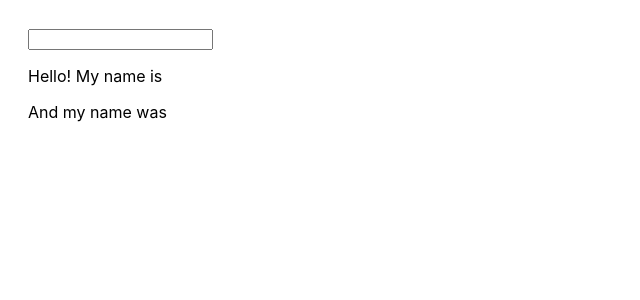
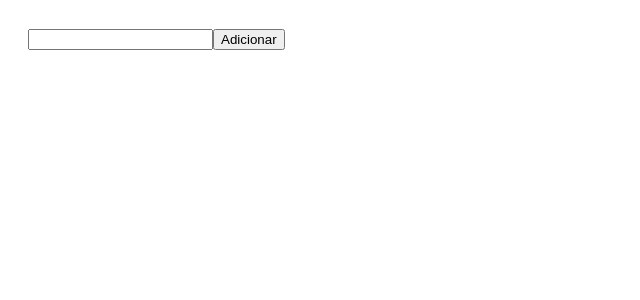
Before and after one commit to felipemotarocha/react-hooks-dicasparadevs, a React (Create React App) app: page / in a window 1280 px wide. Shown: the top 300 px of the page, without its empty margins (0-640 px from the left). Built offline with nearby package versions, Linux system fonts and the light colour scheme.

Commit message:
useReducer

```diff
--- a/src/App.js
+++ b/src/App.js
@@ -1,19 +1,55 @@
-import { useEffect, useState, useRef } from "react";
+import { useReducer, useState } from "react";
+
+const reducer = (state, action) => {
+  switch (action.type) {
+    case "add-task":
+      return {
+        ...state,
+        tasks: [...state.tasks, { name: action.payload, isCompleted: false }],
+        tasksCount: state.tasksCount + 1,
+      };
+    case "toggle-task":
+      return {
+        ...state,
+        tasks: state.tasks.map((item, index) =>
+          index === action.payload
+            ? { ...item, isCompleted: !item.isCompleted }
+            : item
+        ),
+      };
+    default:
+      return state;
+  }
+};
 
 const App = () => {
-  const [name, setName] = useState("");
+  const [state, dispatch] = useReducer(reducer, { tasks: [], tasksCount: 0 });
 
-  const previousName = useRef();
-
-  useEffect(() => {
-    previousName.current = name;
-  }, [name]);
+  const [inputValue, setInputValue] = useState("");
 
   return (
     <div>
-      <input value={name} onChange={(e) => setName(e.target.value)} />
-      <p>Hello! My name is {name}</p>
-      <p>And my name was {previousName.current}</p>
+      <input
+        value={inputValue}
+        onChange={(e) => setInputValue(e.target.value)}
+      />
+      <button
+        onClick={() => {
+          dispatch({ type: "add-task", payload: inputValue });
+          setInputValue("");
+        }}
+      >
+        Adicionar
+      </button>
+
+      {state.tasks.map((task, index) => (
+        <p
+          onClick={() => dispatch({ type: "toggle-task", payload: index })}
+          style={{ textDecoration: task.isCompleted ? "line-through" : "none" }}
+        >
+          {task.name}
+        </p>
+      ))}
     </div>
   );
 };
```
